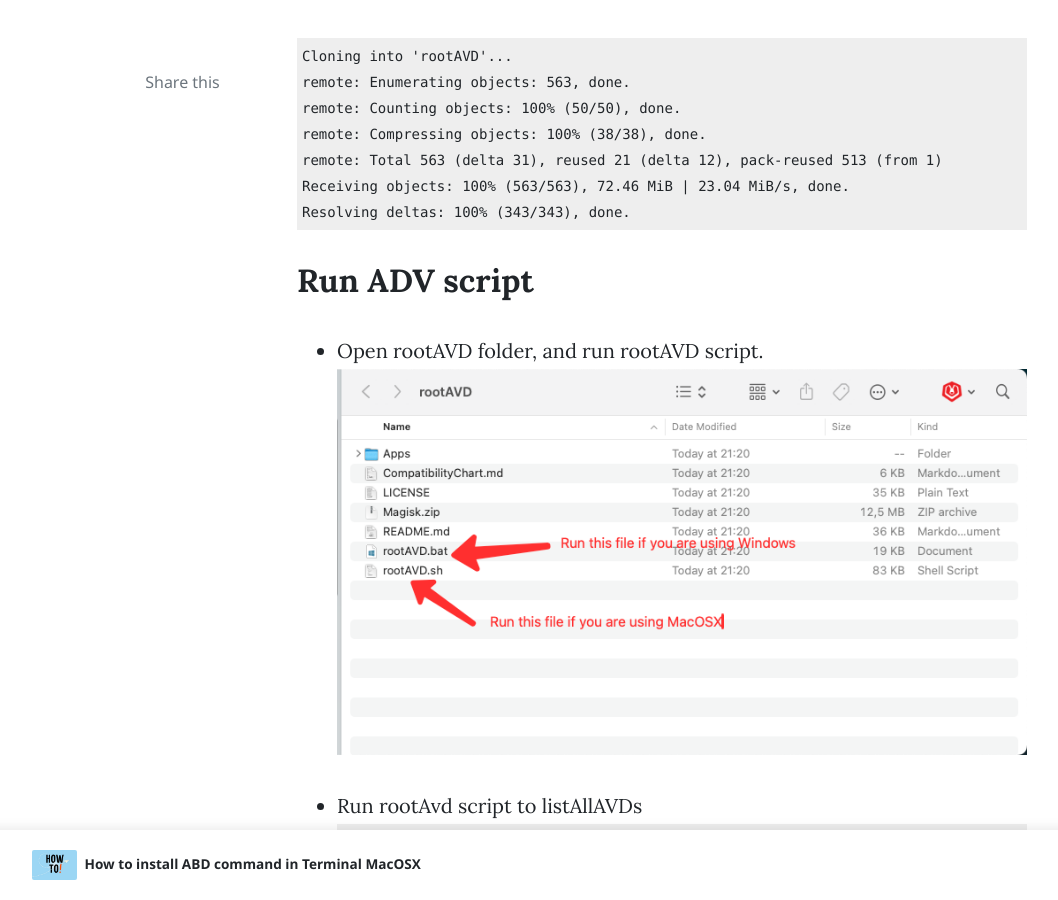
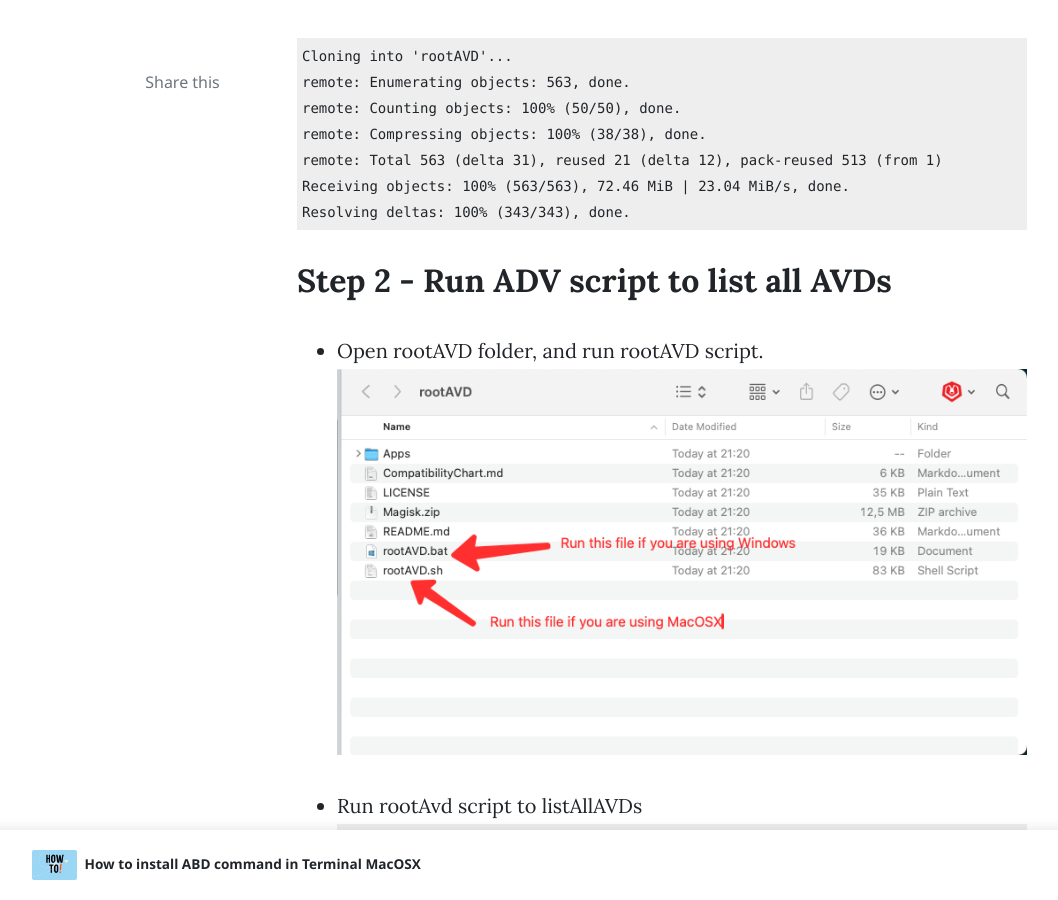
Before and after one commit to josdoaitran/josdoaitran.github.io, a Jekyll site: the page built from _posts/2024-12-28-testing4everyone-ht-less-5-mins-to-root-an-android-device.md, in a window 1280 px wide and 900 px high, scrolled down 6031 px. Shown: the whole window, without its empty margins (73-1131 px from the left). Built offline with Jekyll 4.4.1, drawn with Linux system fonts in a browser that asks for light colours; nearby versions of some CDN libraries; comment, search, counter and statistics services are not loaded; some of the changed text lies outside the part shown.

Commit message:
update steps to reboot a device

````diff
--- a/_posts/2024-12-28-testing4everyone-ht-less-5-mins-to-root-an-android-device.md
+++ b/_posts/2024-12-28-testing4everyone-ht-less-5-mins-to-root-an-android-device.md
@@ -48,7 +48,7 @@
 Receiving objects: 100% (563/563), 72.46 MiB | 23.04 MiB/s, done.
 Resolving deltas: 100% (343/343), done.
 ```
-## Run ADV script
+## Step 2 - Run ADV script to list all AVDs
 - Open rootAVD folder, and run rootAVD script.
 ![walking]({{ site.baseurl }}/assets/images/android-studio/root-avd-folder.png)
 - Run rootAvd script to listAllAVDs
@@ -88,6 +88,7 @@
 ./rootAVD.sh system-images/android-34/google_apis_playstore/arm64-v8a/ramdisk.img InstallPrebuiltKernelModules GetUSBHPmodZ PATCHFSTAB DEBUG
 ./rootAVD.sh system-images/android-34/google_apis_playstore/arm64-v8a/ramdisk.img AddRCscripts
 ```
+## Step 3 - Choose the proper AVD for your device
 You should check your device version to choose the proper version
 ![walking]({{ site.baseurl }}/assets/images/android-studio/choose-avd-version.png)
 
@@ -95,7 +96,7 @@
 ```shell
 ./rootAVD.sh system-images/android-34/google_apis_playstore/arm64-v8a/ramdisk.img
 ```
-
+## Step 4 - Cold Boot your device
 Your android devices will be shutdown automatically.
 Then, we need to `cold boot` for our Android device.
 ![walking]({{ site.baseurl }}/assets/images/android-studio/cold-boot-emulator-android-device.png)
@@ -106,7 +107,7 @@
 
 Magisk application should be installed successfully in your android device.
 ![walking]({{ site.baseurl }}/assets/images/android-studio/magisk-app.png)
-
+## Step 5 - Open Magisk and Install the additional software
 Open Magisk, We will be asked to install some additional set-up.
 ![walking]({{ site.baseurl }}/assets/images/android-studio/root-check-app-requires-additional-setup.png)
 
@@ -119,7 +120,7 @@
 
 Tap on Reboot
 ![walking]({{ site.baseurl }}/assets/images/android-studio/root-check-app-tap-reboot.png)
-
+## Step 6 - Open Root Check app and grant the permission
 Open Root Check app, And Choose Grant button  when be asked Grant or Deny access permission as a root user.
 ![walking]({{ site.baseurl }}/assets/images/android-studio/root-check-app-grant-permission.png)
 
````
